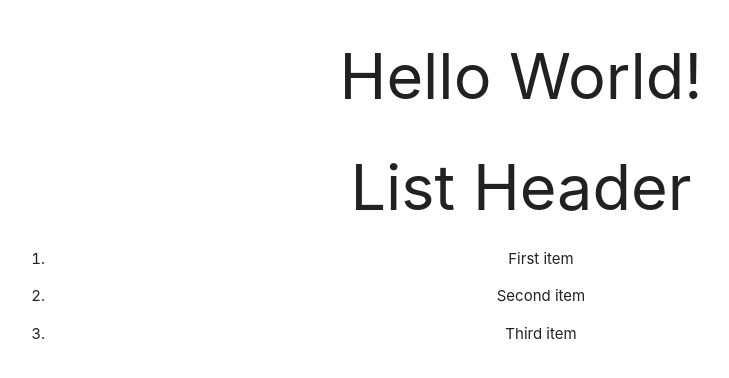
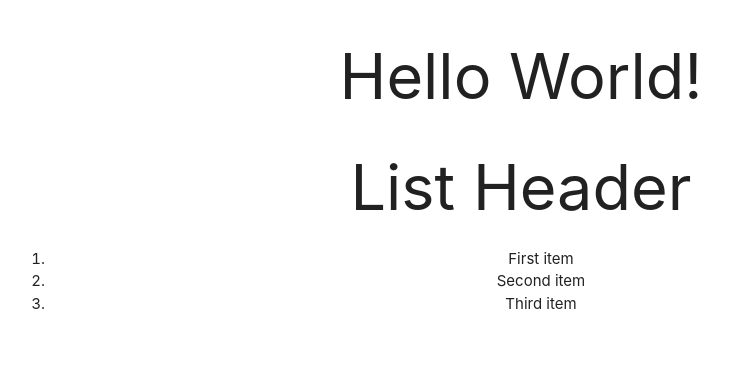
Before and after one commit to ryker-dev/WebApp_Week9, a React (Create React App) app in the folder my-app/: page / in a window 1280 px wide. Shown: the top 378 px of the page, without its empty margins (119-848 px from the left). Built offline with nearby package versions, Linux system fonts and the light colour scheme.

Commit message:
Codegrade

```diff
--- a/my-app/src/components/MyList.js
+++ b/my-app/src/components/MyList.js
@@ -7,7 +7,7 @@ const MyList = (props) => {
         <ol>
         {props.items.map((item) => (
             <li>
-              <p>{item.text}</p>
+              {item.text}
             </li>
         ))}
         </ol>
```
